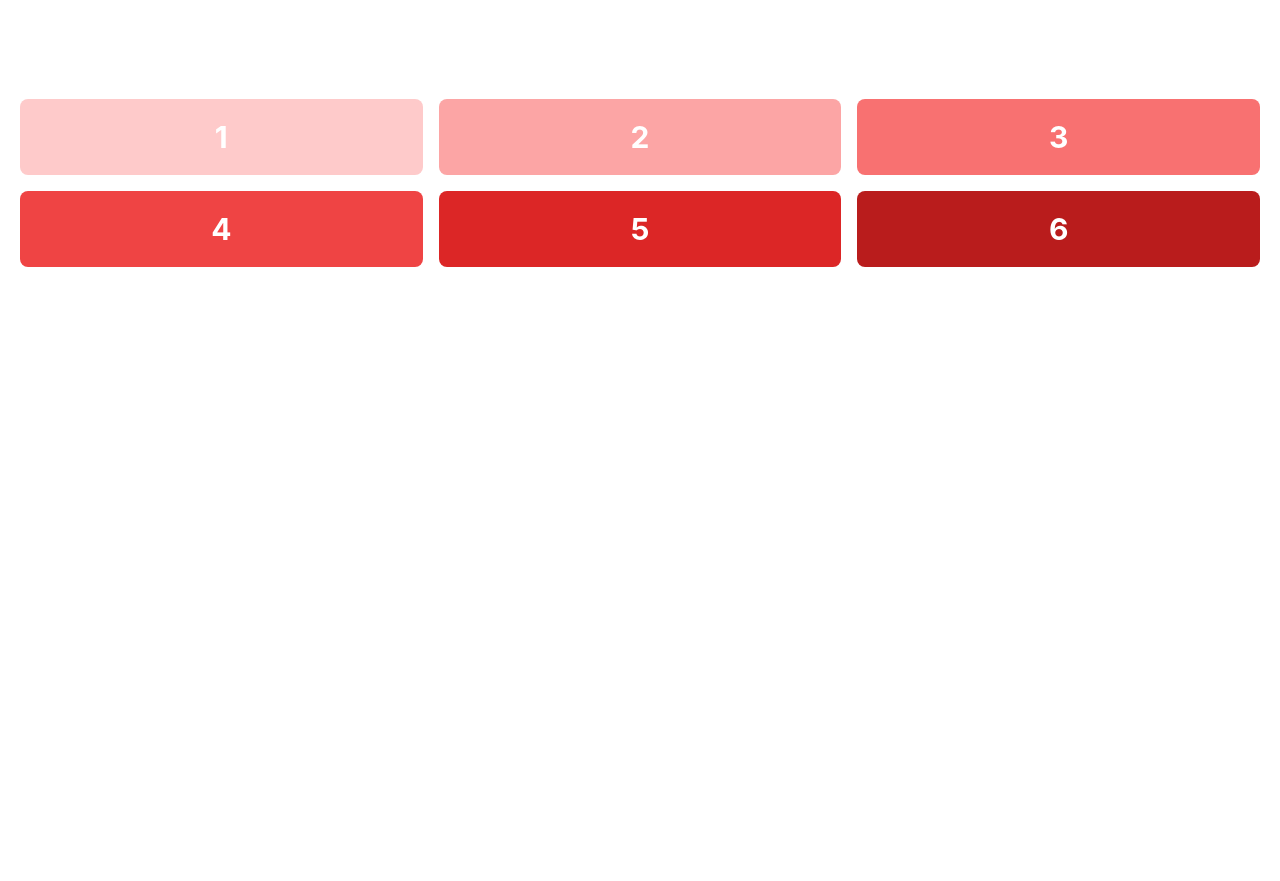
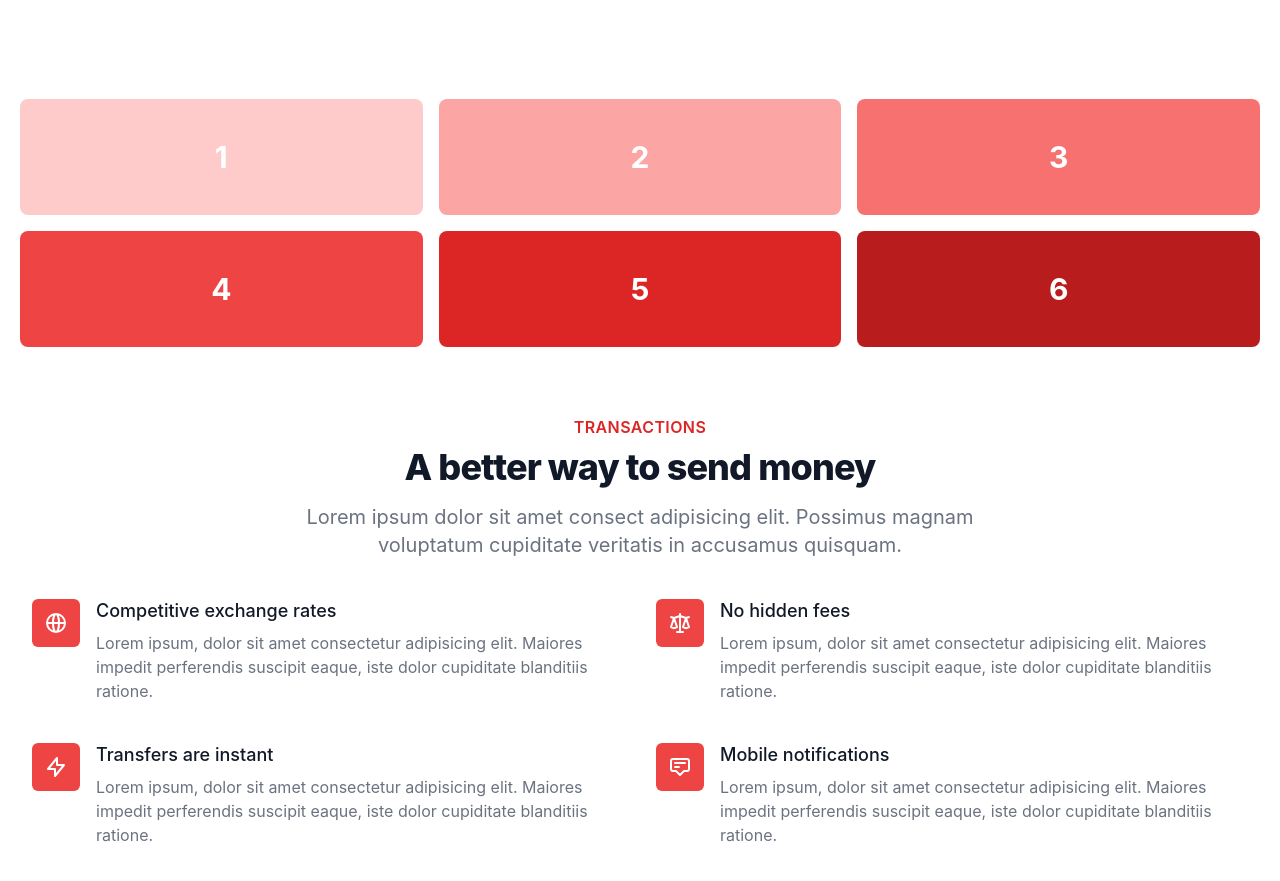
Before and after one commit to je-boska/tailwind-test, a React (Create React App) app: page / in a window 1280 px wide. Shown: the part 563-1444 px from the top of the page. Before the commit the page ends 850 px from the top, so only its background shows below. Built offline with nearby package versions, Linux system fonts and the light colour scheme.

Commit message:
Import feature section.

```diff
--- a/src/App.js
+++ b/src/App.js
@@ -1,3 +1,4 @@
+import { Feature } from './components/Feature'
 import { Grid } from './components/Grid'
 import { Hero } from './components/Hero'
 
@@ -6,6 +7,7 @@ function App() {
     <div className='App'>
       <Hero />
       <Grid />
+      <Feature />
     </div>
   )
 }
--- /dev/null
+++ b/src/components/Feature.js
@@ -0,0 +1,144 @@
+export const Feature = () => {
+  return (
+    <div class='py-12 bg-white'>
+      <div class='max-w-7xl mx-auto px-4 sm:px-6 lg:px-8'>
+        <div class='lg:text-center'>
+          <h2 class='text-base text-red-600 font-semibold tracking-wide uppercase'>
+            Transactions
+          </h2>
+          <p class='mt-2 text-3xl leading-8 font-extrabold tracking-tight text-gray-900 sm:text-4xl'>
+            A better way to send money
+          </p>
+          <p class='mt-4 max-w-2xl text-xl text-gray-500 lg:mx-auto'>
+            Lorem ipsum dolor sit amet consect adipisicing elit. Possimus magnam
+            voluptatum cupiditate veritatis in accusamus quisquam.
+          </p>
+        </div>
+
+        <div class='mt-10'>
+          <dl class='space-y-10 md:space-y-0 md:grid md:grid-cols-2 md:gap-x-8 md:gap-y-10'>
+            <div class='relative'>
+              <dt>
+                <div class='absolute flex items-center justify-center h-12 w-12 rounded-md bg-red-500 text-white'>
+                  <svg
+                    class='h-6 w-6'
+                    xmlns='http://www.w3.org/2000/svg'
+                    fill='none'
+                    viewBox='0 0 24 24'
+                    stroke='currentColor'
+                    aria-hidden='true'
+                  >
+                    <path
+                      stroke-linecap='round'
+                      stroke-linejoin='round'
+                      stroke-width='2'
+                      d='M21 12a9 9 0 01-9 9m9-9a9 9 0 00-9-9m9 9H3m9 9a9 9 0 01-9-9m9 9c1.657 0 3-4.03 3-9s-1.343-9-3-9m0 18c-1.657 0-3-4.03-3-9s1.343-9 3-9m-9 9a9 9 0 019-9'
+                    />
+                  </svg>
+                </div>
+                <p class='ml-16 text-lg leading-6 font-medium text-gray-900'>
+                  Competitive exchange rates
+                </p>
+              </dt>
+              <dd class='mt-2 ml-16 text-base text-gray-500'>
+                Lorem ipsum, dolor sit amet consectetur adipisicing elit.
+                Maiores impedit perferendis suscipit eaque, iste dolor
+                cupiditate blanditiis ratione.
+              </dd>
+            </div>
+
+            <div class='relative'>
+              <dt>
+                <div class='absolute flex items-center justify-center h-12 w-12 rounded-md bg-red-500 text-white'>
+                  <svg
+                    class='h-6 w-6'
+                    xmlns='http://www.w3.org/2000/svg'
+                    fill='none'
+                    viewBox='0 0 24 24'
+                    stroke='currentColor'
+                    aria-hidden='true'
+                  >
+                    <path
+                      stroke-linecap='round'
+                      stroke-linejoin='round'
+                      stroke-width='2'
+                      d='M3 6l3 1m0 0l-3 9a5.002 5.002 0 006.001 0M6 7l3 9M6 7l6-2m6 2l3-1m-3 1l-3 9a5.002 5.002 0 006.001 0M18 7l3 9m-3-9l-6-2m0-2v2m0 16V5m0 16H9m3 0h3'
+                    />
+                  </svg>
+                </div>
+                <p class='ml-16 text-lg leading-6 font-medium text-gray-900'>
+                  No hidden fees
+                </p>
+              </dt>
+              <dd class='mt-2 ml-16 text-base text-gray-500'>
+                Lorem ipsum, dolor sit amet consectetur adipisicing elit.
+                Maiores impedit perferendis suscipit eaque, iste dolor
+                cupiditate blanditiis ratione.
+              </dd>
+            </div>
+
+            <div class='relative'>
+              <dt>
+                <div class='absolute flex items-center justify-center h-12 w-12 rounded-md bg-red-500 text-white'>
+                  <svg
+                    class='h-6 w-6'
+                    xmlns='http://www.w3.org/2000/svg'
+                    fill='none'
+                    viewBox='0 0 24 24'
+                    stroke='currentColor'
+                    aria-hidden='true'
+                  >
+                    <path
+                      stroke-linecap='round'
+                      stroke-linejoin='round'
+                      stroke-width='2'
+                      d='M13 10V3L4 14h7v7l9-11h-7z'
+                    />
+                  </svg>
+                </div>
+                <p class='ml-16 text-lg leading-6 font-medium text-gray-900'>
+                  Transfers are instant
+                </p>
+              </dt>
+              <dd class='mt-2 ml-16 text-base text-gray-500'>
+                Lorem ipsum, dolor sit amet consectetur adipisicing elit.
+                Maiores impedit perferendis suscipit eaque, iste dolor
+                cupiditate blanditiis ratione.
+              </dd>
+            </div>
+
+            <div class='relative'>
+              <dt>
+                <div class='absolute flex items-center justify-center h-12 w-12 rounded-md bg-red-500 text-white'>
+                  <svg
+                    class='h-6 w-6'
+                    xmlns='http://www.w3.org/2000/svg'
+                    fill='none'
+                    viewBox='0 0 24 24'
+                    stroke='currentColor'
+                    aria-hidden='true'
+                  >
+                    <path
+                      stroke-linecap='round'
+                      stroke-linejoin='round'
+                      stroke-width='2'
+                      d='M7 8h10M7 12h4m1 8l-4-4H5a2 2 0 01-2-2V6a2 2 0 012-2h14a2 2 0 012 2v8a2 2 0 01-2 2h-3l-4 4z'
+                    />
+                  </svg>
+                </div>
+                <p class='ml-16 text-lg leading-6 font-medium text-gray-900'>
+                  Mobile notifications
+                </p>
+              </dt>
+              <dd class='mt-2 ml-16 text-base text-gray-500'>
+                Lorem ipsum, dolor sit amet consectetur adipisicing elit.
+                Maiores impedit perferendis suscipit eaque, iste dolor
+                cupiditate blanditiis ratione.
+              </dd>
+            </div>
+          </dl>
+        </div>
+      </div>
+    </div>
+  )
+}
--- a/src/components/Square.js
+++ b/src/components/Square.js
@@ -1,7 +1,7 @@
 export const Square = ({ text, color }) => {
   return (
     <div
-      className={`p-5 bg-${color} rounded-lg hover:bg-gray-300 text-3xl text-center`}
+      className={`p-5 py-10 bg-${color} rounded-lg hover:bg-gray-300 text-3xl text-center`}
     >
       <h1 className='text-white font-bold'>{text}</h1>
     </div>
```
